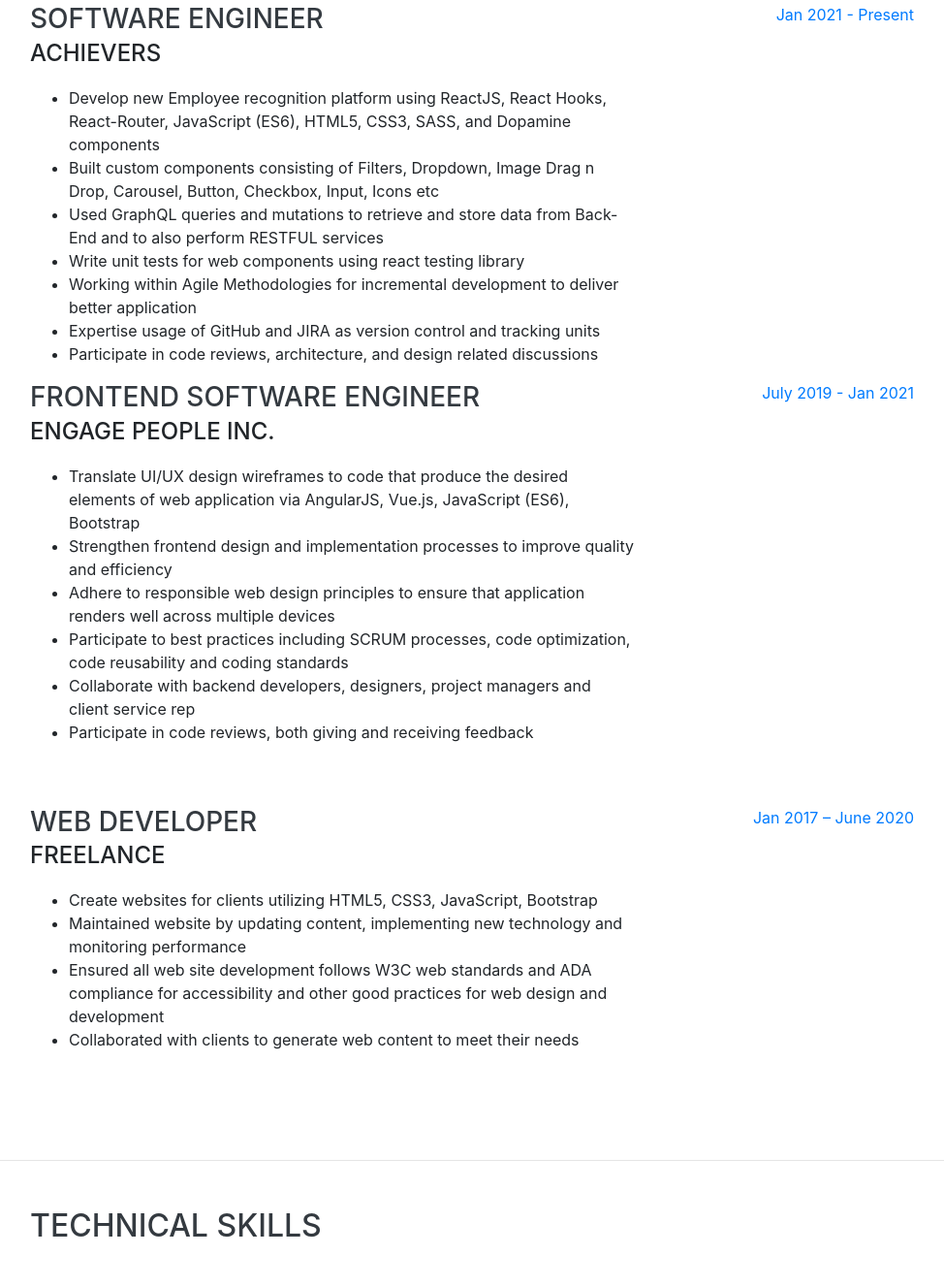
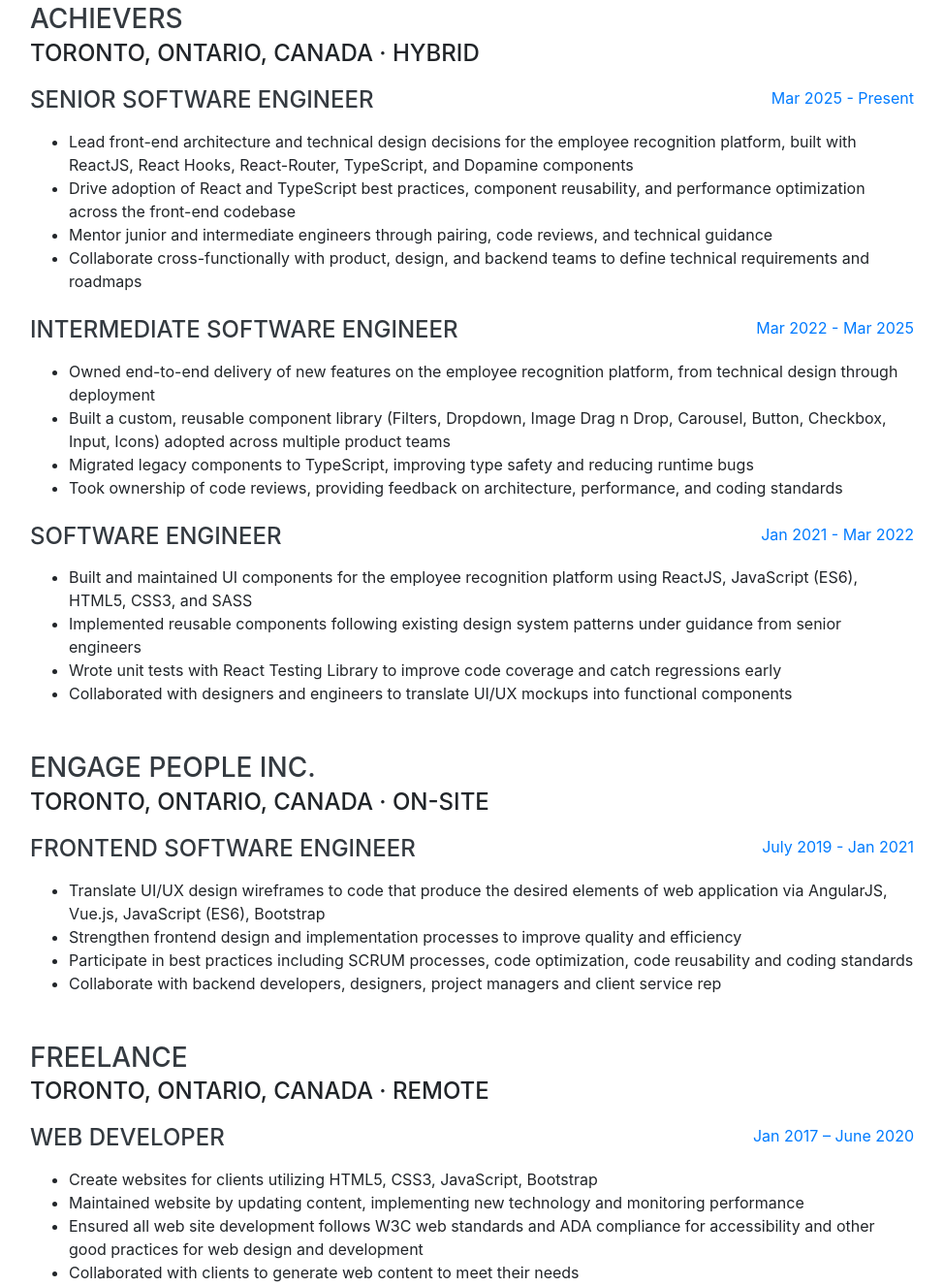
Before and after one commit to mprugini/mprugini.github.io, a website with bundled scripts: page index.html in a window 1280 px wide. Shown: the part 932-2259 px from the top of the page at 97% size, without its empty margins (289-1263 px from the left). Built offline with nearby package versions, Linux system fonts and the light colour scheme; a web font is replaced by a local one.

Commit message:
new-website-update: update my website content

```diff
--- a/index.html
+++ b/index.html
@@ -99,15 +99,20 @@
             <span class="text-primary">Pruginic</span>
           </h1>
           <div class="subheading mb-5">
-            991 Roselawn Ave · York, ON M6B 4M9 · (647) 787-5320 ·
+            North York, ON · (647) 787-5320 ·
             <a href="mailto:milos_pruginic@yahoo.com"
               >milos_pruginic@yahoo.com</a
             >
           </div>
           <p class="lead mb-5">
-            Experienced Software Engineer specializing in front-end development.
-            I am passionate about technology and writing clean and reusable
-            code.
+            Passionate Frontend Software Engineer with expertise in building
+            dynamic, user-centric applications using modern web technologies
+            like React, Vue, JavaScript (ES6), and TypeScript. I thrive on
+            creating clean, maintainable, and scalable code, always with a
+            focus on performance and user experience. With a keen eye for
+            detail and a deep interest in cutting-edge technology, I’m driven
+            to solve complex problems and continuously refine my skills in
+            the ever-evolving tech landscape.
           </p>
           <div class="social-icons mb-4">
             <a
@@ -141,66 +146,101 @@
         <div class="w-100">
           <h2 class="mb-5">Work Experience</h2>
 
-          <div
-            class="
-              resume-item
-              d-flex
-              flex-column flex-md-row
-              justify-content-between
-            "
-          >
-            <div class="resume-content">
-              <h3 class="mb-0">Software Engineer</h3>
-              <div class="subheading mb-3">Achievers</div>
+          <div class="resume-item mb-5">
+            <h3 class="mb-0">Achievers</h3>
+            <div class="subheading mb-3">Toronto, Ontario, Canada · Hybrid</div>
+
+            <div class="resume-content d-flex flex-column flex-md-row justify-content-between mb-3">
+              <h4 class="mb-0">Senior Software Engineer</h4>
+              <div class="resume-date text-md-right">
+                <span class="text-primary">Mar 2025 - Present</span>
+              </div>
+            </div>
             <ul>
               <li>
-                  Develop new Employee recognition platform using ReactJS, React
-                  Hooks, React-Router, JavaScript (ES6), HTML5, CSS3, SASS, and
-                  Dopamine components
+                Lead front-end architecture and technical design decisions for
+                the employee recognition platform, built with ReactJS, React
+                Hooks, React-Router, TypeScript, and Dopamine components
               </li>
               <li>
-                  Built custom components consisting of Filters, Dropdown, Image
-                  Drag n Drop, Carousel, Button, Checkbox, Input, Icons etc
+                Drive adoption of React and TypeScript best practices,
+                component reusability, and performance optimization across
+                the front-end codebase
               </li>
               <li>
-                  Used GraphQL queries and mutations to retrieve and store data
-                  from Back-End and to also perform RESTFUL services
+                Mentor junior and intermediate engineers through pairing, code
+                reviews, and technical guidance
               </li>
               <li>
-                  Write unit tests for web components using react testing
-                  library
+                Collaborate cross-functionally with product, design, and
+                backend teams to define technical requirements and roadmaps
+              </li>
+            </ul>
+
+            <div class="resume-content d-flex flex-column flex-md-row justify-content-between mb-3 mt-4">
+              <h4 class="mb-0">Intermediate Software Engineer</h4>
+              <div class="resume-date text-md-right">
+                <span class="text-primary">Mar 2022 - Mar 2025</span>
+              </div>
+            </div>
+            <ul>
+              <li>
+                Owned end-to-end delivery of new features on the employee
+                recognition platform, from technical design through
+                deployment
               </li>
               <li>
-                  Working within Agile Methodologies for incremental development
-                  to deliver better application
+                Built a custom, reusable component library (Filters, Dropdown,
+                Image Drag n Drop, Carousel, Button, Checkbox, Input, Icons)
+                adopted across multiple product teams
               </li>
               <li>
-                  Expertise usage of GitHub and JIRA as version control and
-                  tracking units
+                Migrated legacy components to TypeScript, improving type
+                safety and reducing runtime bugs
               </li>
               <li>
-                  Participate in code reviews, architecture, and design related
-                  discussions
+                Took ownership of code reviews, providing feedback on
+                architecture, performance, and coding standards
+              </li>
+            </ul>
+
+            <div class="resume-content d-flex flex-column flex-md-row justify-content-between mb-3 mt-4">
+              <h4 class="mb-0">Software Engineer</h4>
+              <div class="resume-date text-md-right">
+                <span class="text-primary">Jan 2021 - Mar 2022</span>
+              </div>
+            </div>
+            <ul>
+              <li>
+                Built and maintained UI components for the employee
+                recognition platform using ReactJS, JavaScript (ES6), HTML5,
+                CSS3, and SASS
+              </li>
+              <li>
+                Implemented reusable components following existing design
+                system patterns under guidance from senior engineers
+              </li>
+              <li>
+                Wrote unit tests with React Testing Library to improve code
+                coverage and catch regressions early
+              </li>
+              <li>
+                Collaborated with designers and engineers to translate UI/UX
+                mockups into functional components
               </li>
             </ul>
           </div>
+
+          <div class="resume-item mb-5">
+            <h3 class="mb-0">Engage People Inc.</h3>
+            <div class="subheading mb-3">Toronto, Ontario, Canada · On-site</div>
+
+            <div class="resume-content d-flex flex-column flex-md-row justify-content-between mb-3">
+              <h4 class="mb-0">Frontend Software Engineer</h4>
               <div class="resume-date text-md-right">
-              <span class="text-primary">Jan 2021 - Present</span>
+                <span class="text-primary">July 2019 - Jan 2021</span>
               </div>
             </div>
-
-          <div
-            class="
-              resume-item
-              d-flex
-              flex-column flex-md-row
-              justify-content-between
-              mb-5
-            "
-          >
-            <div class="resume-content">
-              <h3 class="mb-0">Frontend Software Engineer</h3>
-              <div class="subheading mb-3">Engage People Inc.</div>
             <ul>
               <li>
                 Translate UI/UX design wireframes to code that produce the
@@ -212,40 +252,26 @@
                 improve quality and efficiency
               </li>
               <li>
-                  Adhere to responsible web design principles to ensure that
-                  application renders well across multiple devices
-                </li>
-                <li>
-                  Participate to best practices including SCRUM processes, code
+                Participate in best practices including SCRUM processes, code
                 optimization, code reusability and coding standards
               </li>
               <li>
                 Collaborate with backend developers, designers, project
                 managers and client service rep
               </li>
-                <li>
-                  Participate in code reviews, both giving and receiving
-                  feedback
-                </li>
             </ul>
           </div>
+
+          <div class="resume-item mb-5">
+            <h3 class="mb-0">Freelance</h3>
+            <div class="subheading mb-3">Toronto, Ontario, Canada · Remote</div>
+
+            <div class="resume-content d-flex flex-column flex-md-row justify-content-between mb-3">
+              <h4 class="mb-0">Web Developer</h4>
               <div class="resume-date text-md-right">
-              <span class="text-primary">July 2019 - Jan 2021</span>
+                <span class="text-primary">Jan 2017 – June 2020</span>
               </div>
             </div>
-
-          <div
-            class="
-              resume-item
-              d-flex
-              flex-column flex-md-row
-              justify-content-between
-              mb-5
-            "
-          >
-            <div class="resume-content">
-              <h3 class="mb-0">Web Developer</h3>
-              <div class="subheading mb-3">Freelance</div>
             <ul>
               <li>
                 Create websites for clients utilizing HTML5, CSS3, JavaScript,
@@ -265,10 +291,6 @@
                 their needs
               </li>
             </ul>
-            </div>
-            <div class="resume-date text-md-right">
-              <span class="text-primary">Jan 2017 – June 2020</span>
-            </div>
           </div>
         </div>
       </section>
```
Lines whose indentation alone changed are shown as unchanged.
